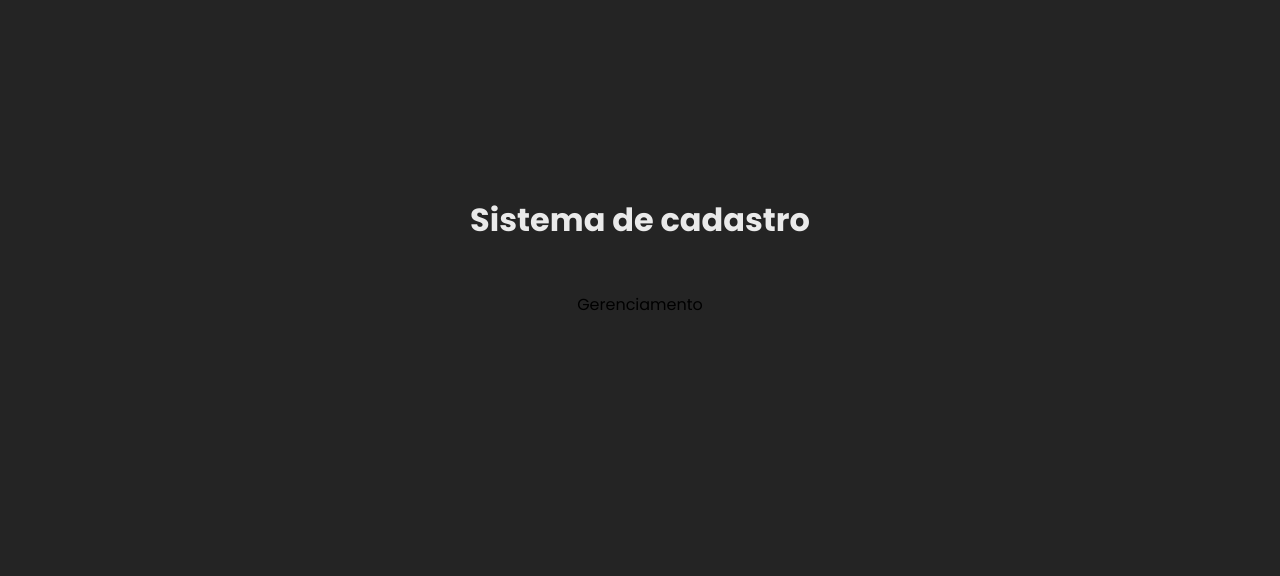
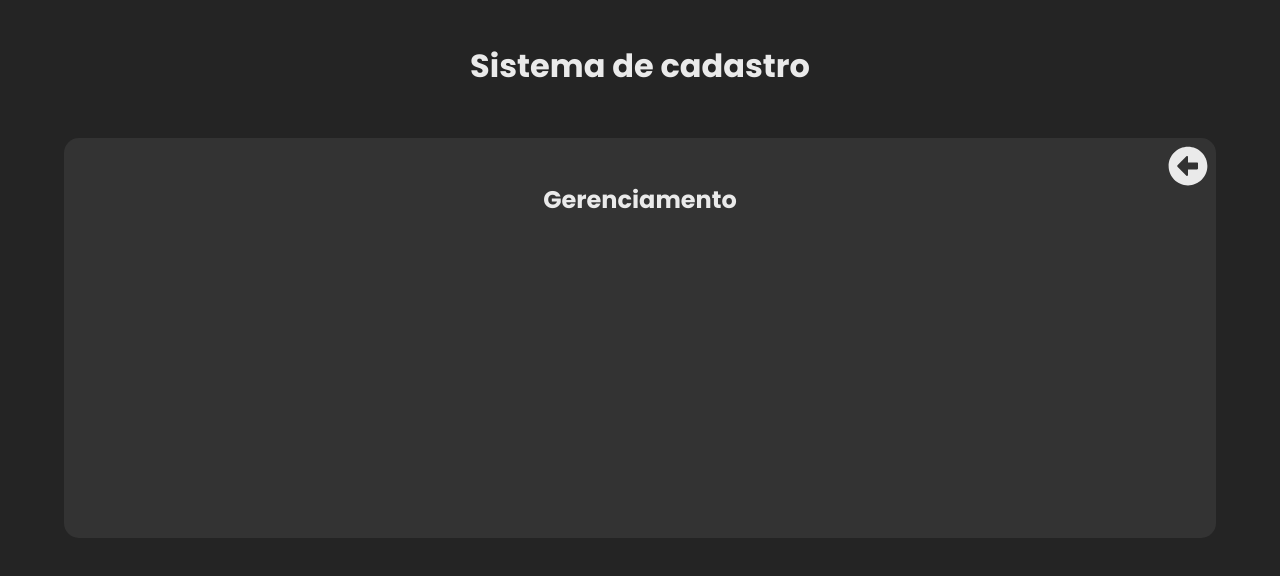
Before and after one commit to Darlan0307/Register_Users_frontend, a React (Vite) app: page /gerenciamento in a window 1280 px wide. Shown: the top 576 px of the page. Built offline with nearby package versions, Linux system fonts and the light colour scheme.

Commit message:
:art: estilizando pagina de gerenciamento

```diff
--- a/src/components/pages/Gerenciamento/index.tsx
+++ b/src/components/pages/Gerenciamento/index.tsx
@@ -1,5 +1,17 @@
+import { FaArrowAltCircleLeft } from 'react-icons/fa'
+import './styles.scss'
+import { useNavigate } from 'react-router-dom'
+
 export default function Gerenciamento() {
+
+const navigate = useNavigate()
+
   return (
-    <div>Gerenciamento</div>
+    <div className='gerenciamento_page'>
+      <div className="back-btn" onClick={()=>navigate("/")}>
+        <FaArrowAltCircleLeft/>
+      </div>
+      <h2>Gerenciamento</h2>
+    </div>
   )
 }
--- /dev/null
+++ b/src/components/pages/Gerenciamento/styles.scss
@@ -0,0 +1,26 @@
+.gerenciamento_page{
+  position: relative;
+  background-color: #333;
+  min-height: 50vh;
+  width: 90vw;
+  padding: 20px 10px;
+  border-radius: 15px;
+
+  h2{
+    color: #eaeaea;
+    text-align: center;
+    padding-top: 1em;
+  }
+
+  .back-btn{
+    position: absolute;
+    top: 8px;
+    right: 8px;
+    cursor: pointer;
+    svg{
+      fill: #eaeaea;
+      font-size: 40px;
+    }
+  }
+
+}
--- a/src/components/pages/Home/index.tsx
+++ b/src/components/pages/Home/index.tsx
@@ -7,10 +7,10 @@ export default function Home(){
   const navigate = useNavigate()
 
   return(
-    <div className="home_page"
-    onClick={()=>navigate("/userform")}
-    >
-      <div className='option'>
+    <div className="home_page">
+      <div className='option'
+      onClick={()=>navigate("/userform")}
+      >
         <FaUserPlus/>
         <span>Adicionar Usuário</span>
       </div>
--- a/src/components/pages/UserForm/styles.scss
+++ b/src/components/pages/UserForm/styles.scss
@@ -89,6 +89,8 @@
 
     small{
       color: lightcoral;
+      padding-left: 4px;
+
     }
   }
 
```
